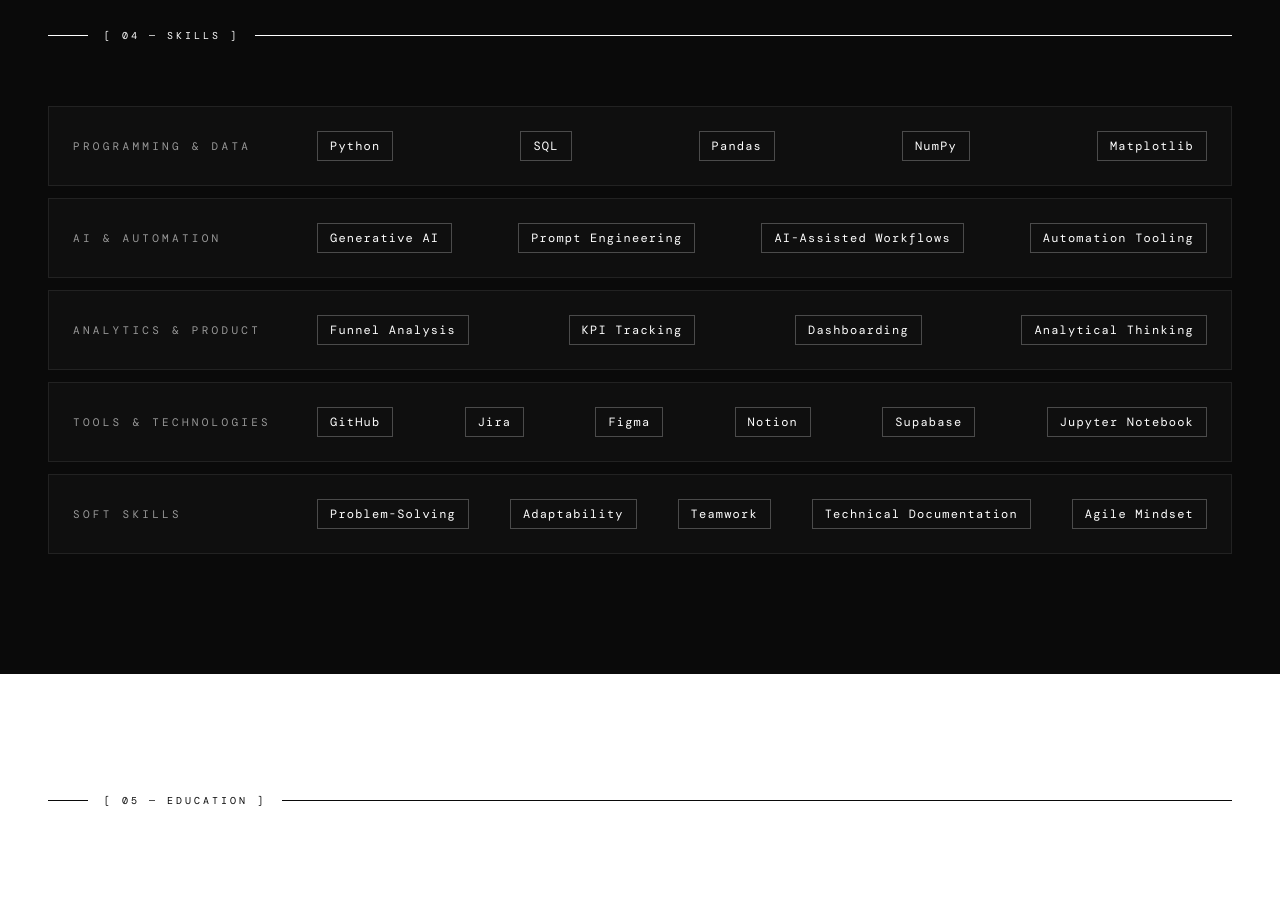
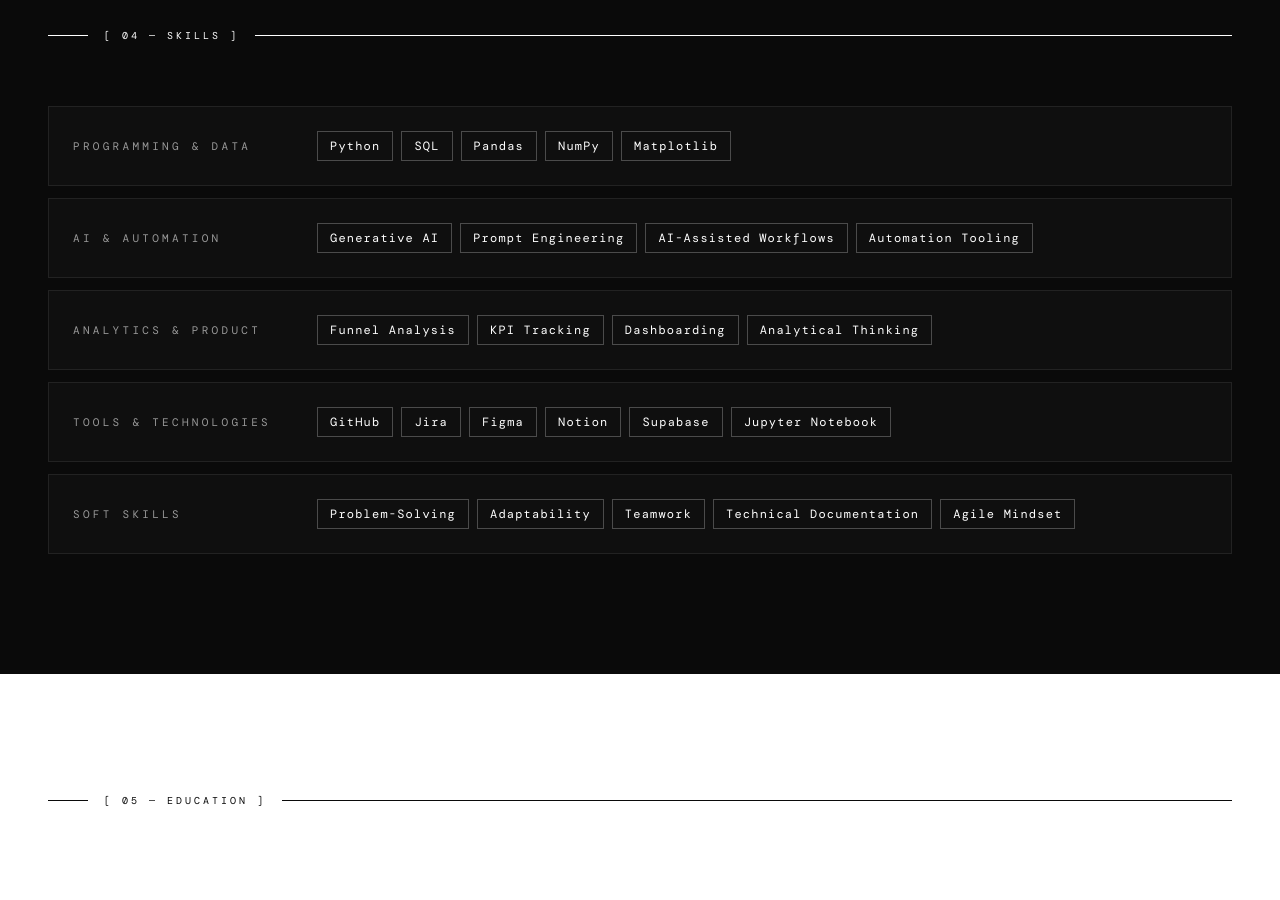
Before and after one commit to Sibtainkhann/MD-SIBTAIN-KHAN-PORTFOLIO, a plain HTML site: page index.html in a window 1280 px wide. Shown: the part 3340-4240 px from the top of the page. Drawn offline with nearby package versions, Linux system fonts and the light colour scheme; a web font is replaced by a local one.

Commit message:
Update skill-tags styling for better alignment

```diff
--- a/index.html
+++ b/index.html
@@ -506,7 +506,7 @@
       text-transform: uppercase;
       margin-bottom: 0;
     }
-    .skill-tags { display: flex; flex-wrap: wrap; justify-content: space-between; gap: 8px 16px; }
+    .skill-tags { display: flex; flex-wrap: wrap; justify-content: flex-start; gap: 8px; }
     @media (max-width: 768px) { .skill-category { grid-template-columns: 1fr; align-items: start; } .skill-category label { margin-bottom: 16px; } .skill-tags { justify-content: flex-start; } }
     .skill-tag {
       font-family: var(--font-mono);
```
